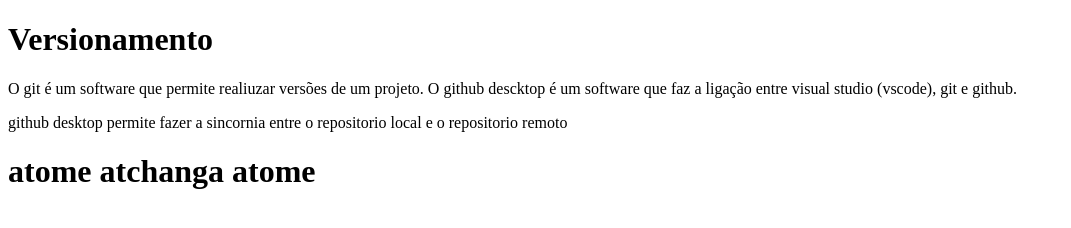
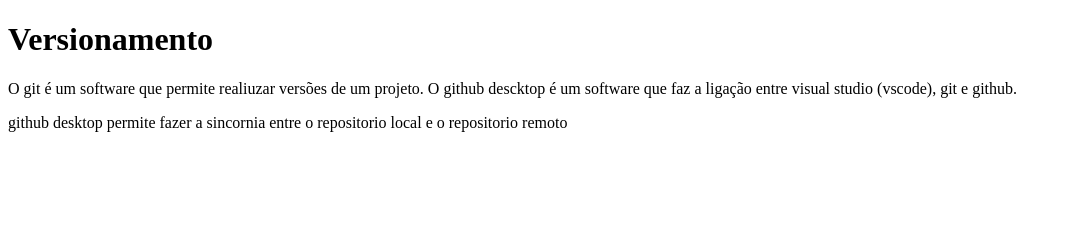
Before and after one commit to TheoArmstrong/3infoM, a plain HTML site: page index.html in a window 1280 px wide. Shown: the whole page, without its empty margins (0-1071 px from the left). Drawn offline with Linux system fonts and the light colour scheme.

Commit message:
Update index.html

```diff
--- a/index.html
+++ b/index.html
@@ -17,7 +17,6 @@
         github desktop permite fazer a sincornia entre o repositorio local e o repositorio remoto
     </p>
 
-    <h1>atome atchanga atome</h1>
 
 
 </body>
```
